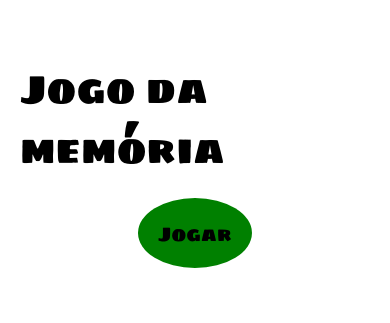
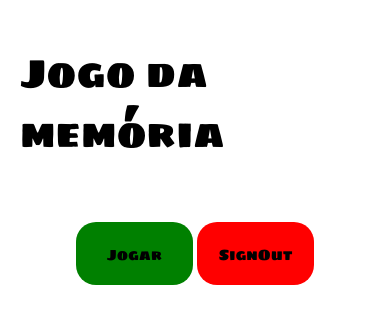
Before and after one commit to marinamedeirosz/ToDoList, a React Native app: screen /Home in a window 390 px wide. Shown: the part 269-592 px from the top of the page. Built offline with nearby package versions, Linux system fonts and the light colour scheme; no server answers.

Commit message:
login, register e sign out funfando

```diff
--- a/App.js
+++ b/App.js
@@ -21,7 +21,7 @@ export default function App() {
       <Stack.Navigator>
         <Stack.Screen name="Login" component={Login} options={{ headerShown: false }} />
         <Stack.Screen name="Home" component={TelaPrincipal} options={{ headerShown: false }} />
-        <Stack.Screen name="Game" component={TelaJogo} options={{ title: 'Joguito5' }} />
+        <Stack.Screen name="Game" component={TelaJogo} options={{ title: 'Jogo da memória'}} />
       </Stack.Navigator>
     </NavigationContainer>
   );
--- a/src/telas/Login.js
+++ b/src/telas/Login.js
@@ -1,12 +1,23 @@
 import { TextInput, View, Text,  StyleSheet, SafeAreaView, TouchableOpacity } from "react-native";
 import CaixaTexto from '../componentes/MyTextInput'
-import { useState } from 'react';
+import { useEffect, useState } from 'react';
 import { auth } from '../../firebase';
+import { useNavigation } from "@react-navigation/native";
 //import firebase from 'firebase';
 
 export default function Login({ navigation }) {
     const [email, setEmail] = useState('');
     const [password, setPassword] = useState('');
+
+    useEffect(() => {
+        const unsubscribe = auth.onAuthStateChanged(user => {
+            if (user) {
+                navigation.navigate('Home')
+            }
+        })
+
+        return unsubscribe
+    }, [])
 
     const handleSignUp = () => {
         auth
@@ -16,7 +27,17 @@ export default function Login({ navigation }) {
             console.log('Registered with:', user.email);
           })
           .catch(error => alert(error.message))
-      }
+    }
+
+    const handleLogin = () => {
+        auth
+        .signInWithEmailAndPassword(email, password)
+        .then(userCredentials => {
+            const user = userCredentials.user;
+            console.log('Logged in with:', user.email);
+          })
+          .catch(error => alert(error.message))
+    }
 
     return (
         <SafeAreaView>
@@ -37,7 +58,7 @@ export default function Login({ navigation }) {
                         onChangeText={setPassword} />
                 </View>
                 <View style={styles.btnView}>
-                    <TouchableOpacity style={styles.botao} onPress={() => {}}>
+                    <TouchableOpacity style={styles.botao} onPress={(handleLogin)}>
                             <Text style={styles.botaoText}>Login</Text>
                     </TouchableOpacity>
                     <TouchableOpacity style={[styles.botao, styles.botaoOutline]} onPress={handleSignUp}>
@@ -63,7 +84,7 @@ const styles = StyleSheet.create({
     btnView:{
         alignItems: 'center',
         justifyContent: 'center',
-        wifth: '60%',
+        width: '60%',
         marginTop: 40
     },
     botao: {
--- a/src/telas/TelaPrincipal.js
+++ b/src/telas/TelaPrincipal.js
@@ -1,15 +1,28 @@
 import { View, StyleSheet, Image, Text, TouchableOpacity } from "react-native";
+import { auth } from '../../firebase';
 
 export default function TelaPrincipal({ navigation }) {
+    const handleSignOut = () => {
+        auth
+        .signOut()
+        .then(() => {
+            navigation.replace("Login")
+        })
+        .catch(error => alert(error.message))
+    }
+
     return (
         <View style={styles.container}>
             <View style={styles.titlesView}>
                 <Text style={styles.titleText}>Jogo da memória</Text>
             </View>
-            <View>
+            <View style={styles.btnView}>
                 <TouchableOpacity style={styles.btnJogo} onPress={() =>
                     navigation.navigate('Game')}>
                         <Text style={styles.btnText}>Jogar</Text>
+                </TouchableOpacity>
+                <TouchableOpacity style={[styles.btnJogo, {backgroundColor: 'red'}]} onPress={handleSignOut}>
+                        <Text style={styles.btnText}>SignOut</Text>
                 </TouchableOpacity>
             </View>
         </View>
@@ -35,16 +48,22 @@ const styles = StyleSheet.create({
     },
     btnText: {
         margin: 20,
-        fontSize: '20px',
+        fontSize: '15px',
         fontFamily: 'SigmarOne',
     },
     btnJogo: {
-        borderRadius: '50%',
-        height: '20%rem',
-        width: '33%rem',
+        borderRadius: 20,
+        width: '50%',
         backgroundColor: 'green',
         margin: 2,
         justifyContent: 'center',
         alignItems: 'center'
+    },
+    btnView:{
+        flexDirection: 'row',
+        alignItems: 'center',
+        justifyContent: 'center',
+        width: '60%',
+        marginTop: 40
     }
 })
```
